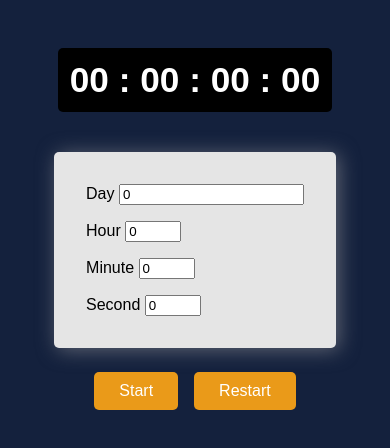
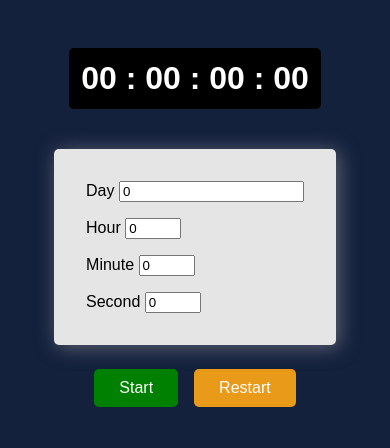
Before and after one commit to Sayan-009/countdown-timer-app, a React (Vite) app: page / in a window 390 px wide. Shown: the top 448 px of the page. Built offline with nearby package versions, Linux system fonts and the light colour scheme.

Commit message:
changes applied

```diff
--- a/src/App.jsx
+++ b/src/App.jsx
@@ -159,6 +159,7 @@ function App() {
               setStart(false);
             }
           }}
+          style={{ backgroundColor: !start ? "green" : "red"}}
         >
           {!start ? "Start" : "Stop"}
         </button>
--- a/src/index.css
+++ b/src/index.css
@@ -69,3 +69,15 @@ button:hover{
         font-size: 1rem;
     }
 }
+
+@media (max-width: 400px)  {
+    body{
+        display: block;
+    }
+    .time > p{
+        font-size: 2rem;
+    }
+    button{
+        font-size: 1rem;
+    }
+}
```
